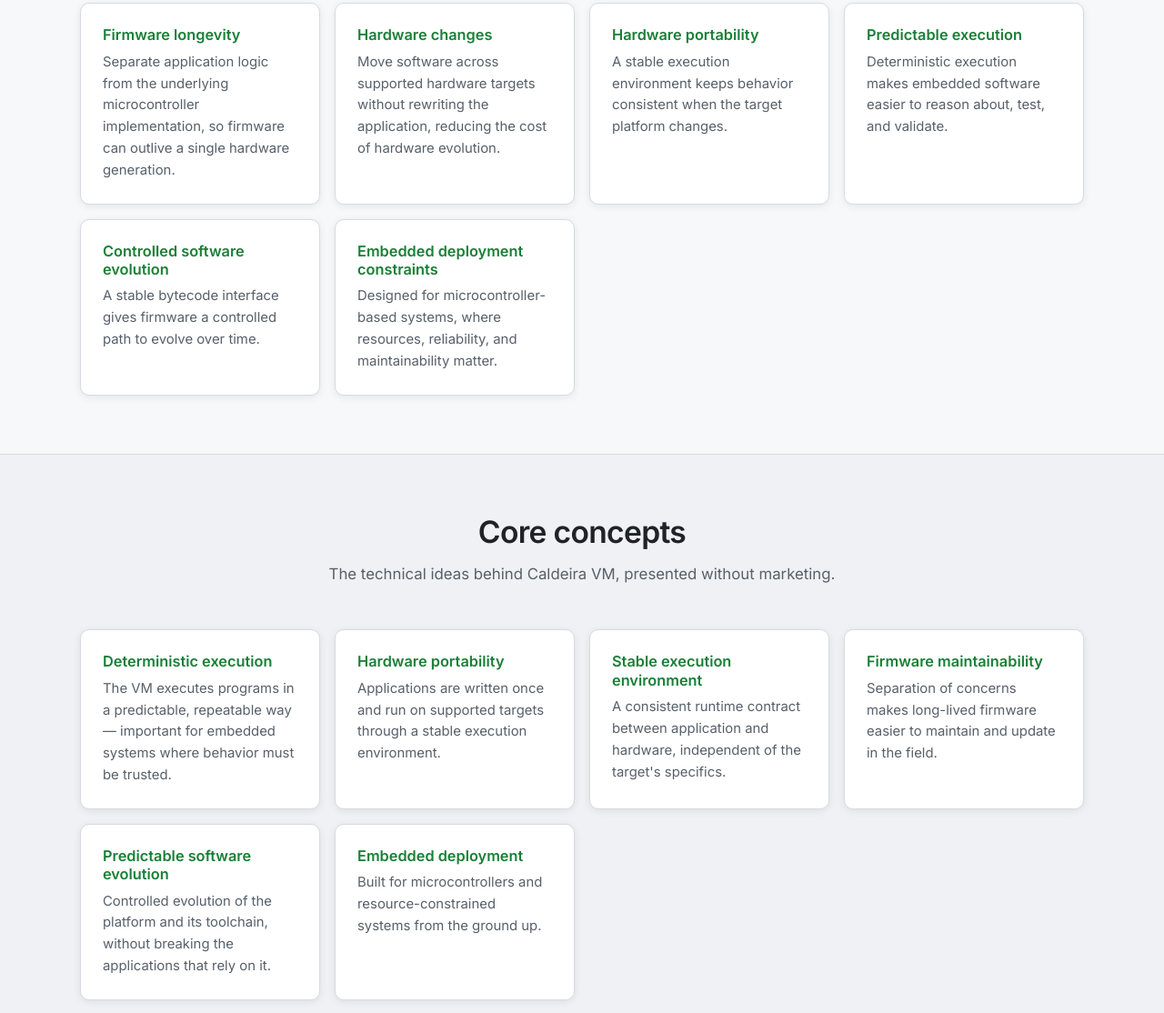
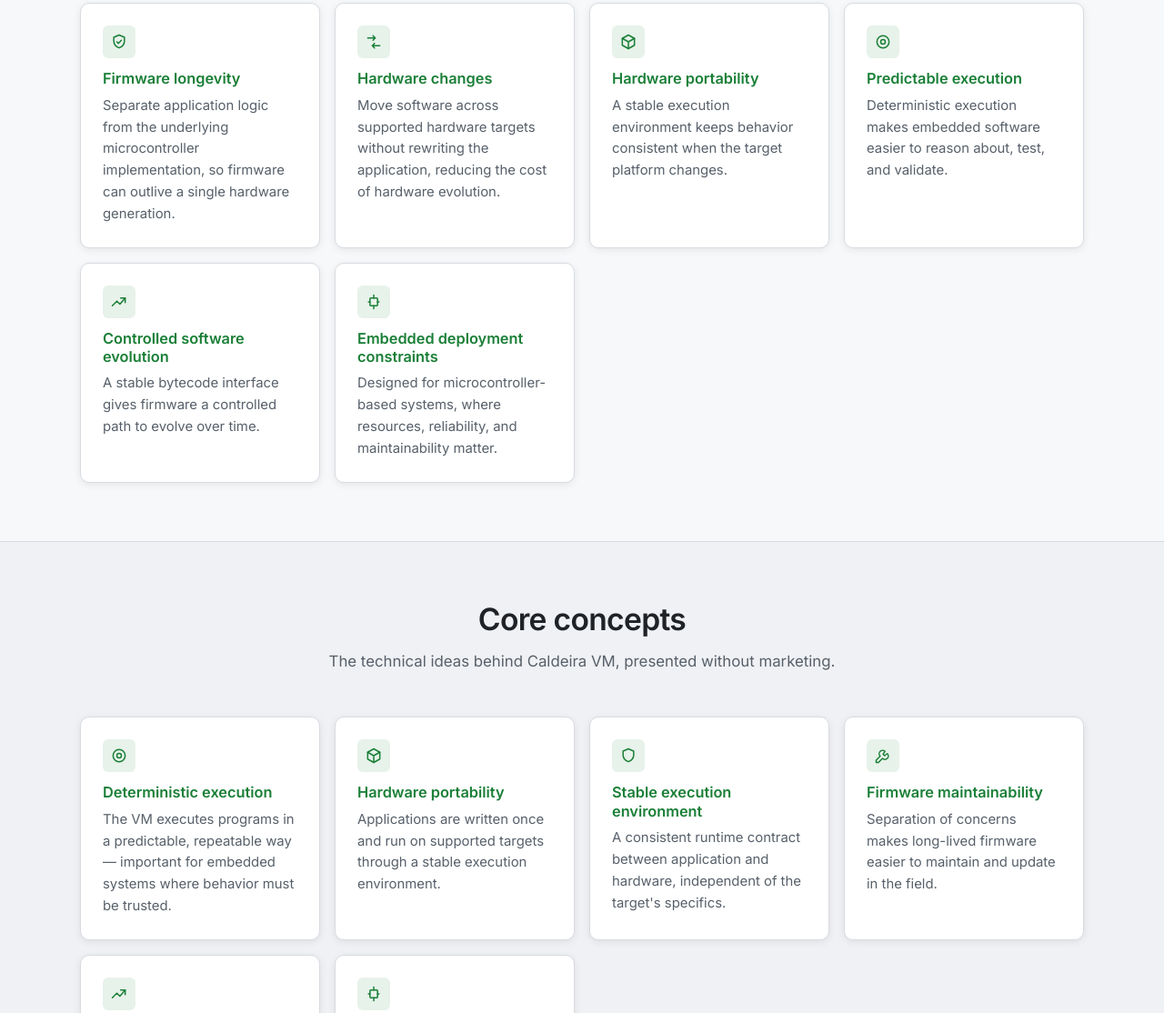
Before and after one commit to giuseppe-palmeri/Caldeira-VM-Releases, a plain HTML site: page docs/index.html in a window 1280 px wide. Shown: the part 1293-2407 px from the top of the page at 91% size. Drawn offline with Linux system fonts and the light colour scheme.

Commit message:
Why/Concepts cards: add technical line icons
Each card in 'Why Caldeira VM' (and the matching 'Core Concepts' cards,
same visual style) gets a 2.25rem icon tile with an inline SVG line icon
(shield, refresh, layers, target, trend, chip, wrench) in the accent
green. Decorational (aria-hidden); no translation changes.

```diff
--- a/docs/script.js
+++ b/docs/script.js
@@ -288,27 +288,54 @@
 function renderDynamicCards() {
     if (!activeLangData) return;
 
-    const whyKeys = [
-        'firmwareLongevity', 'hardwareChanges', 'portability', 'predictableExecution',
-        'softwareEvolution', 'embeddedConstraints',
+    const ICONS = {
+        shieldCheck: '<path d="M12 3l7 3v5c0 4.5-3 7.5-7 9-4-1.5-7-4.5-7-9V6z"/><path d="M9 12l2 2 4-4"/>',
+        shield: '<path d="M12 3l7 3v5c0 4.5-3 7.5-7 9-4-1.5-7-4.5-7-9V6z"/>',
+        refresh: '<path d="M4 7h10M14 7l-3-3M14 7l-3 3"/><path d="M20 17H10M10 17l3-3M10 17l3 3"/>',
+        layers: '<path d="M12 3l8 4.5v9L12 21l-8-4.5v-9z"/><path d="M12 12l8-4.5M12 12L4 7.5M12 12v9"/>',
+        target: '<circle cx="12" cy="12" r="8"/><circle cx="12" cy="12" r="3"/>',
+        trend: '<path d="M3 17l6-6 4 4 7-8"/><path d="M14 7h6v6"/>',
+        chip: '<rect x="7" y="7" width="10" height="10" rx="1"/><path d="M12 3v4M12 17v4M5 12h2M17 12h2"/>',
+        wrench: '<path d="M14.7 6.3a4.5 4.5 0 00-6.4 6.4L3 18v3h3l5.3-5.3a4.5 4.5 0 006.4-6.4L14 12l-2-2 2.7-3.7z"/>',
+    };
+    const iconify = (icon) => `<span class="card-icon" aria-hidden="true"><svg viewBox="0 0 24 24" width="20" height="20" fill="none" stroke="currentColor" stroke-width="1.8" stroke-linecap="round" stroke-linejoin="round">${icon}</svg></span>`;
+
+    // Why cards
+    const whyItems = [
+        { key: 'firmwareLongevity', icon: ICONS.shieldCheck },
+        { key: 'hardwareChanges', icon: ICONS.refresh },
+        { key: 'portability', icon: ICONS.layers },
+        { key: 'predictableExecution', icon: ICONS.target },
+        { key: 'softwareEvolution', icon: ICONS.trend },
+        { key: 'embeddedConstraints', icon: ICONS.chip },
     ];
     const whyGrid = document.querySelector('[data-why-cards]');
     if (whyGrid) {
-        whyGrid.innerHTML = whyKeys.map((k) => `
+        whyGrid.innerHTML = whyItems.map(({ key, icon }) => `
             <article class="card">
-                <h3>${escapeHtml(t(`why.${k}`))}</h3>
-                <p>${escapeHtml(t(`why.${k}Desc`))}</p>
+                ${iconify(icon)}
+                <h3>${escapeHtml(t(`why.${key}`))}</h3>
+                <p>${escapeHtml(t(`why.${key}Desc`))}</p>
             </article>
         `).join('');
     }
 
-    const conceptKeys = ['deterministic', 'portability', 'stableEnv', 'maintainability', 'evolution', 'embedded'];
+    // Concepts cards (same card style — keep icons consistent)
+    const conceptItems = [
+        { key: 'deterministic', icon: ICONS.target },
+        { key: 'portability', icon: ICONS.layers },
+        { key: 'stableEnv', icon: ICONS.shield },
+        { key: 'maintainability', icon: ICONS.wrench },
+        { key: 'evolution', icon: ICONS.trend },
+        { key: 'embedded', icon: ICONS.chip },
+    ];
     const conceptGrid = document.querySelector('[data-concepts-cards]');
     if (conceptGrid) {
-        conceptGrid.innerHTML = conceptKeys.map((k) => `
+        conceptGrid.innerHTML = conceptItems.map(({ key, icon }) => `
             <article class="card">
-                <h3>${escapeHtml(t(`concepts.${k}`))}</h3>
-                <p>${escapeHtml(t(`concepts.${k}Desc`))}</p>
+                ${iconify(icon)}
+                <h3>${escapeHtml(t(`concepts.${key}`))}</h3>
+                <p>${escapeHtml(t(`concepts.${key}Desc`))}</p>
             </article>
         `).join('');
     }
--- a/docs/style.css
+++ b/docs/style.css
@@ -851,6 +851,19 @@
     color: var(--accent-text);
 }
 
+.card-icon {
+    display: inline-flex;
+    align-items: center;
+    justify-content: center;
+    width: 2.25rem;
+    height: 2.25rem;
+    border-radius: var(--radius-md);
+    background: var(--accent-soft);
+    color: var(--accent-text);
+    margin-bottom: var(--space-3);
+    flex-shrink: 0;
+}
+
 .card p {
     font-size: 0.93rem;
     color: var(--text-secondary);
--- a/scripts/smoke-test.js
+++ b/scripts/smoke-test.js
@@ -44,6 +44,7 @@
     ['page has <html lang>', /<html[^>]*lang="(en|it)"/.test(dom)],
     ['hero title rendered', /<h1[^>]*hero-title[^>]*>.*(virtual machine for microcontrollers|macchina virtuale leggera)/.test(dom)],
     ['why cards (6)', (dom.match(/data-why-cards/) ? (dom.match(/<article class="card">/g) || []).length >= 6 : false)],
+    ['card icons rendered (12)', (dom.match(/card-icon/g) || []).length >= 12],
     ['install command present', /curl -fsSL https:\/\/raw\.githubusercontent\.com\/giuseppe-palmeri\/Caldeira-VM-Releases\/main\/caldeira-bootstrap\.sh \| bash/.test(dom)],
     ['install widget before hero badges', dom.indexOf('install-widget') < dom.indexOf('hero-badges')],
     ['copy button present', /data-copy-button/.test(dom)],
```
